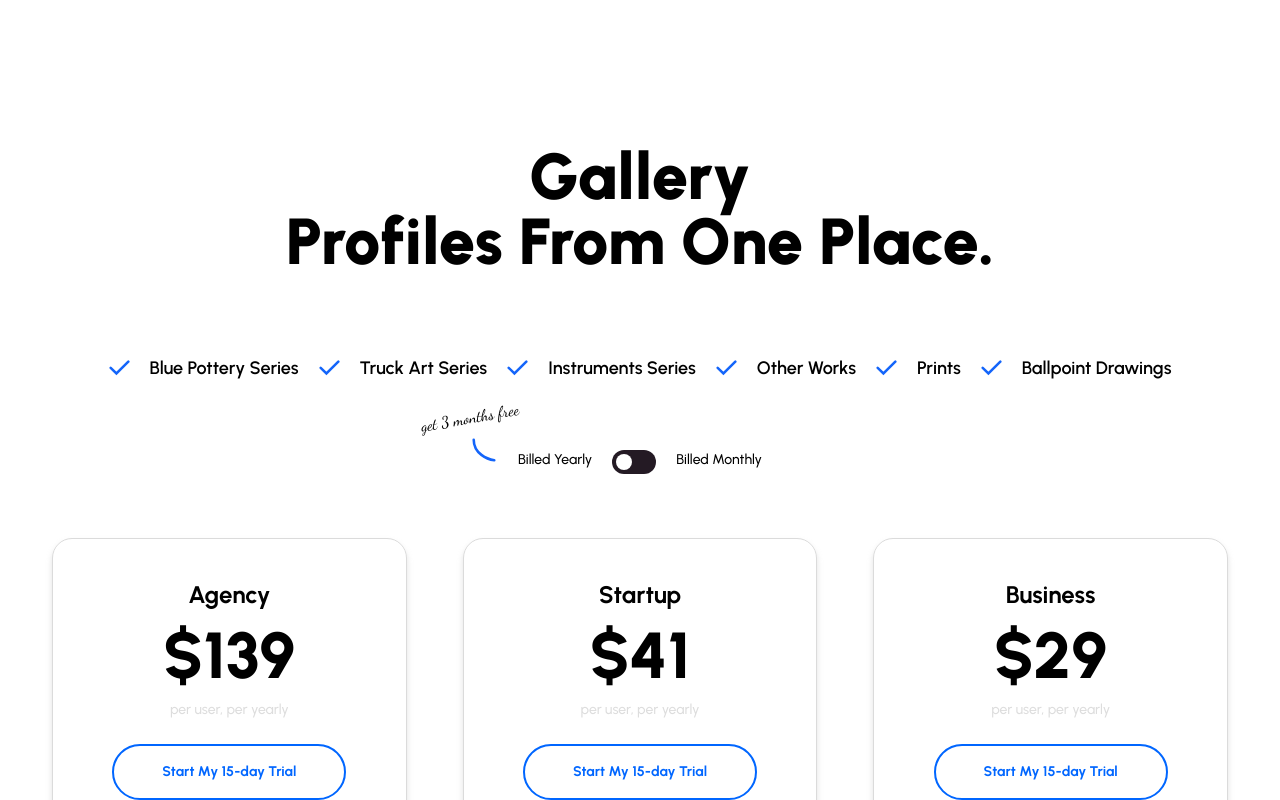
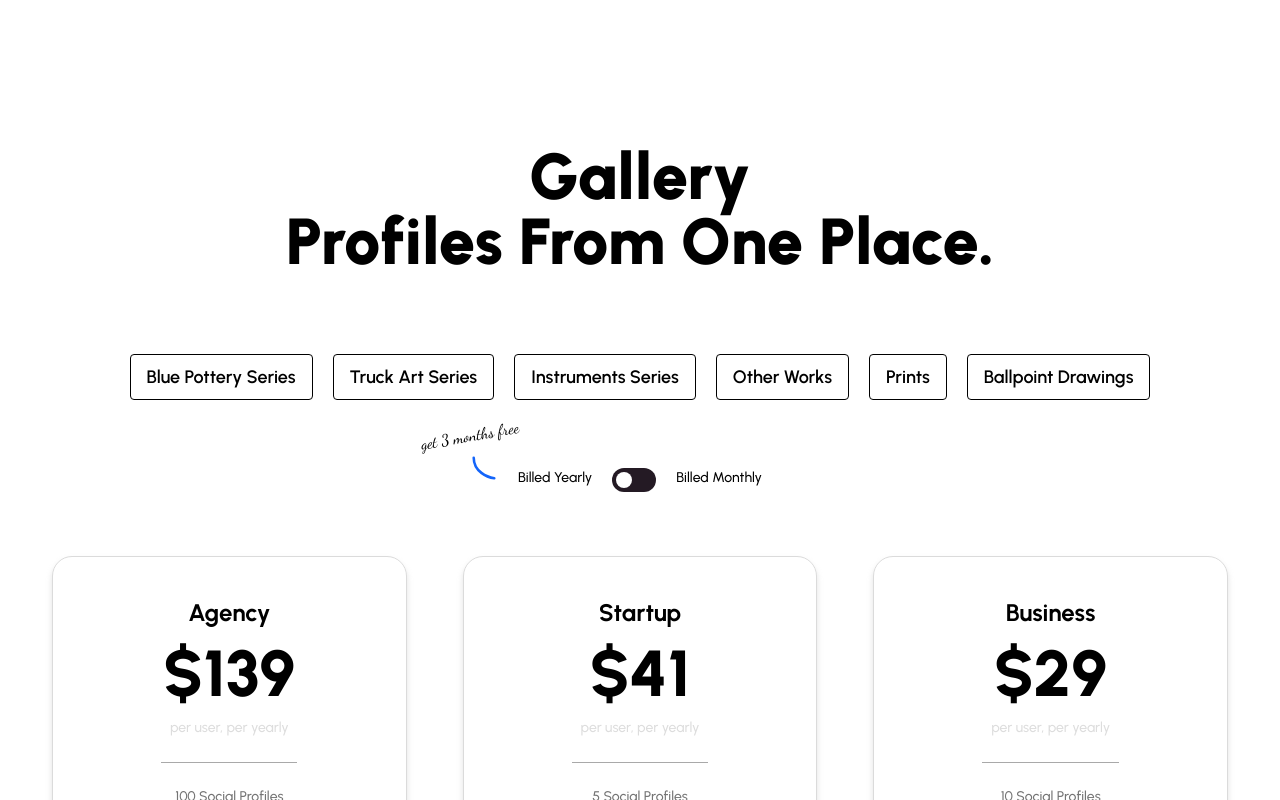
Before and after one commit to Ihtisham-Khattak/mani_art_ui_nextjs, a Next.js app: page /components/Manage in a window 1280 px wide. Shown: the top 800 px of the page. Built offline with nearby package versions, Linux system fonts and the light colour scheme.

Commit message:
all changes completed

```diff
--- a/pages/components/Manage/index.tsx
+++ b/pages/components/Manage/index.tsx
@@ -133,17 +133,17 @@ const Manage = () => {
 
         {/* Right Sign and Categories Sections */}
         <div className="md:flex md:justify-around mt-20">
-          <div className="flex gap-5 justify-center md:justify-start :flex-wrap">
+          <div className="flex gap-5 flex-col sm:flex-row items-center justify-center">
             {gallery_items?.map((items, index) => (
               <>
-                <Image
+                {/* <Image
                   src={items.image}
                   alt="right-icon"
                   width={21}
                   height={14}
-                />
-                <Link href="/BluePottery">
-                  <button className="text-lg font-semibold cursor-pointer flex lg:flex-wrap">
+                /> */}
+                <Link href="/BluePottery/index" target="_blank">
+                  <button className="text-lg font-semibold cursor-pointer bg-transparent hover:border-blue text-blue-700 hover:text-blue py-2 px-4 border border-blue-500 hover:border-transparent rounded">
                     {items.title}
                   </button>
                 </Link>
@@ -191,9 +191,9 @@ const Manage = () => {
               <p className="text-sm font-medium text-bggrey mb-6">
                 {items.user}
               </p>
-              <button className="text-sm font-bold text-blue bg-transparent hover:bg-blue hover:text-white border-2 border-blue rounded-full py-4 px-12 mb-6">
+              {/* <button className="text-sm font-bold text-blue bg-transparent hover:bg-blue hover:text-white border-2 border-blue rounded-full py-4 px-12 mb-6">
                 {items.button}
-              </button>
+              </button> */}
               <hr style={{ color: "darkgrey", width: "50%", margin: "auto" }} />
               <h3 className="text-sm font-medium text-darkgrey mb-3 mt-6">
                 {items.profiles}
--- a/pages/components/Ourteam/index.tsx
+++ b/pages/components/Ourteam/index.tsx
@@ -7,7 +7,7 @@ const index = () => {
             <h2 className="text-4xl sm:text-65xl font-bold text-center">Our team belives you deserve <br /> only the best.</h2>
             <h3 className="text-2xl font-medium text-center pt-10 opacity-50">Lorem ipsum dolor sit amet, consectetur adipiscing elit, sed do <br /> eiusmod tempor.</h3>
             <div className='grid grid-cols-1 my-16'>
-                <Image src="/images/team/teamimg.png" alt="office-image" height={684} width={1296} />
+                <Image src="/images/team/our_team.svg" className="rounded-lg" alt="office-image" height={684} width={1296} />
             </div>
         </div>
     )
```
Also changed, not shown: pages/components/BluePottery/index.tsx (renamed from pages/components/BluePottery/BluePottery.tsx), 1 other file (tests, documents, lock files or other folders).
